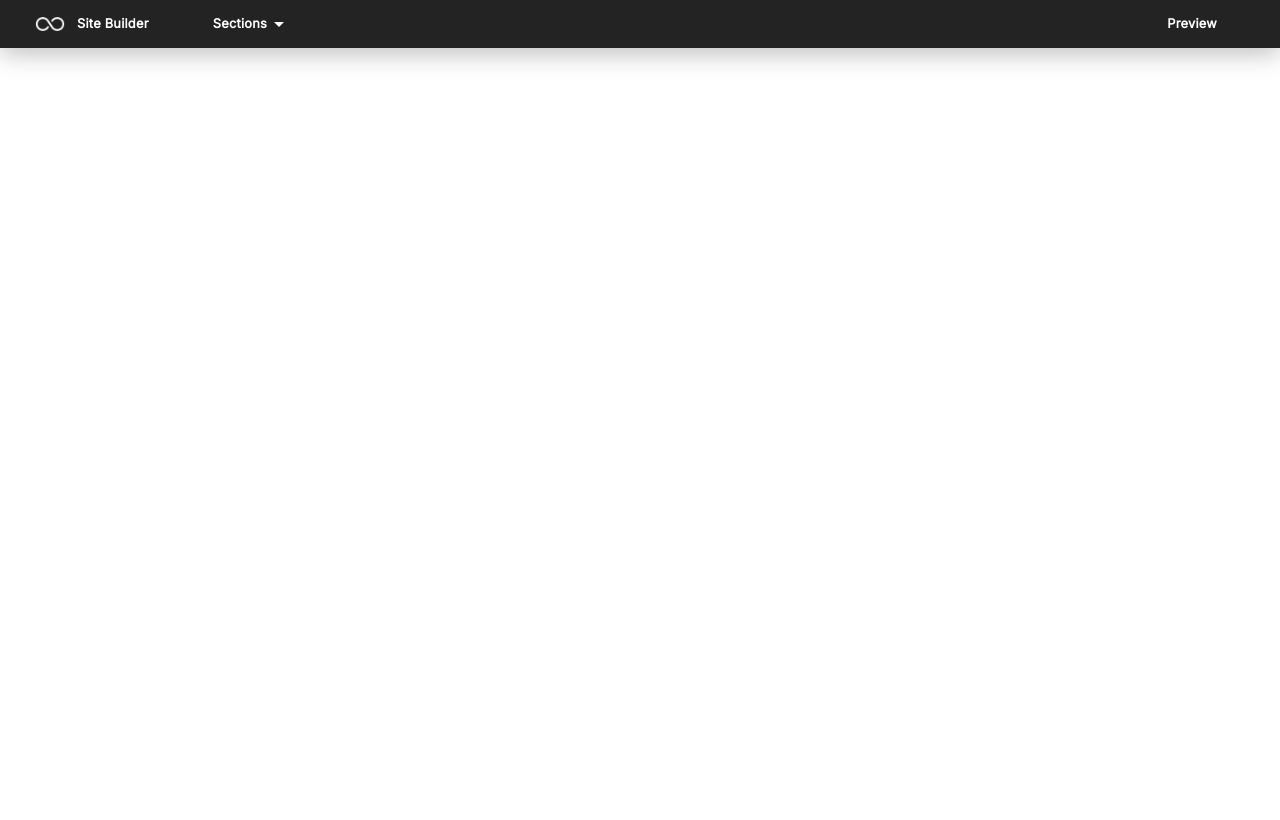
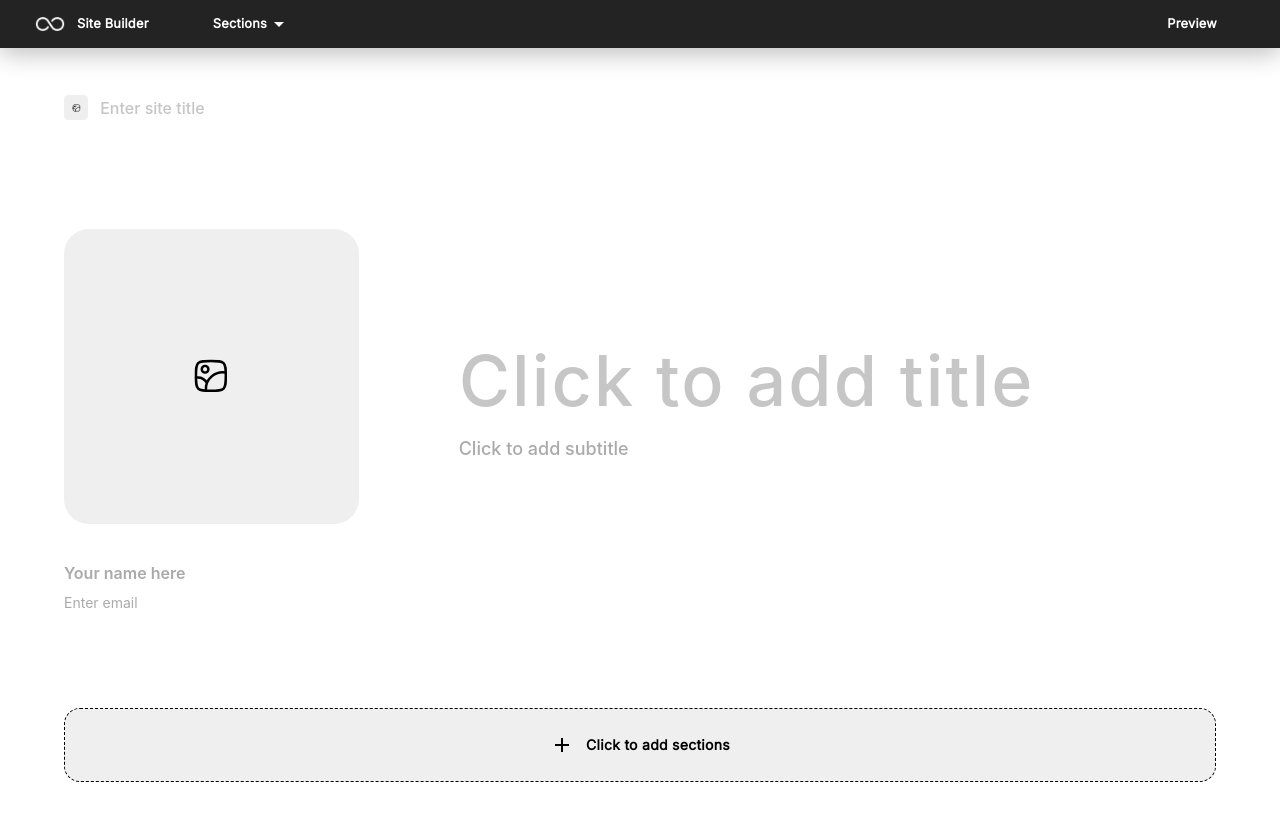
Before and after one commit to KaViNnDev/portfolio-editor, a React (Create React App) app: page / in a window 1280 px wide. Shown: the top 820 px of the page. Built offline with nearby package versions, Linux system fonts and the light colour scheme.

Commit message:
feat: Grid System Added to App.tsx

```diff
--- a/src/App.tsx
+++ b/src/App.tsx
@@ -1,12 +1,16 @@
 import './App.css';
-import { ThemeProvider } from '@mui/material';
+import { Container, ThemeProvider } from '@mui/material';
 import { theme } from './Theme/theme';
 import { NavBar } from './components/NavBar/NavBar';
+import { GridSections } from './Sections/GridSections';
 
 function App(): JSX.Element {
   return (
     <ThemeProvider theme={theme}>
       <NavBar />
+      <Container sx={{ padding: '47px 0px' }}>
+        <GridSections />
+      </Container>
     </ThemeProvider>
   );
 }
```
